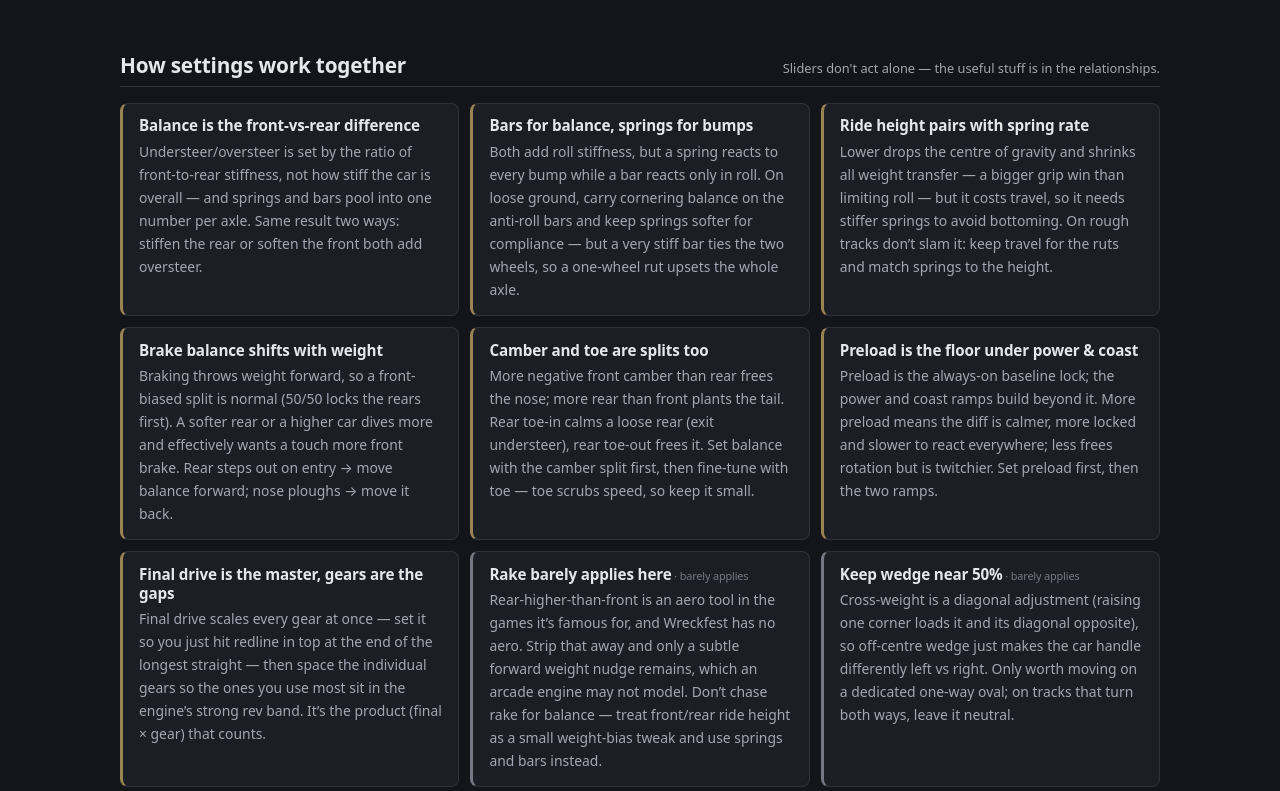
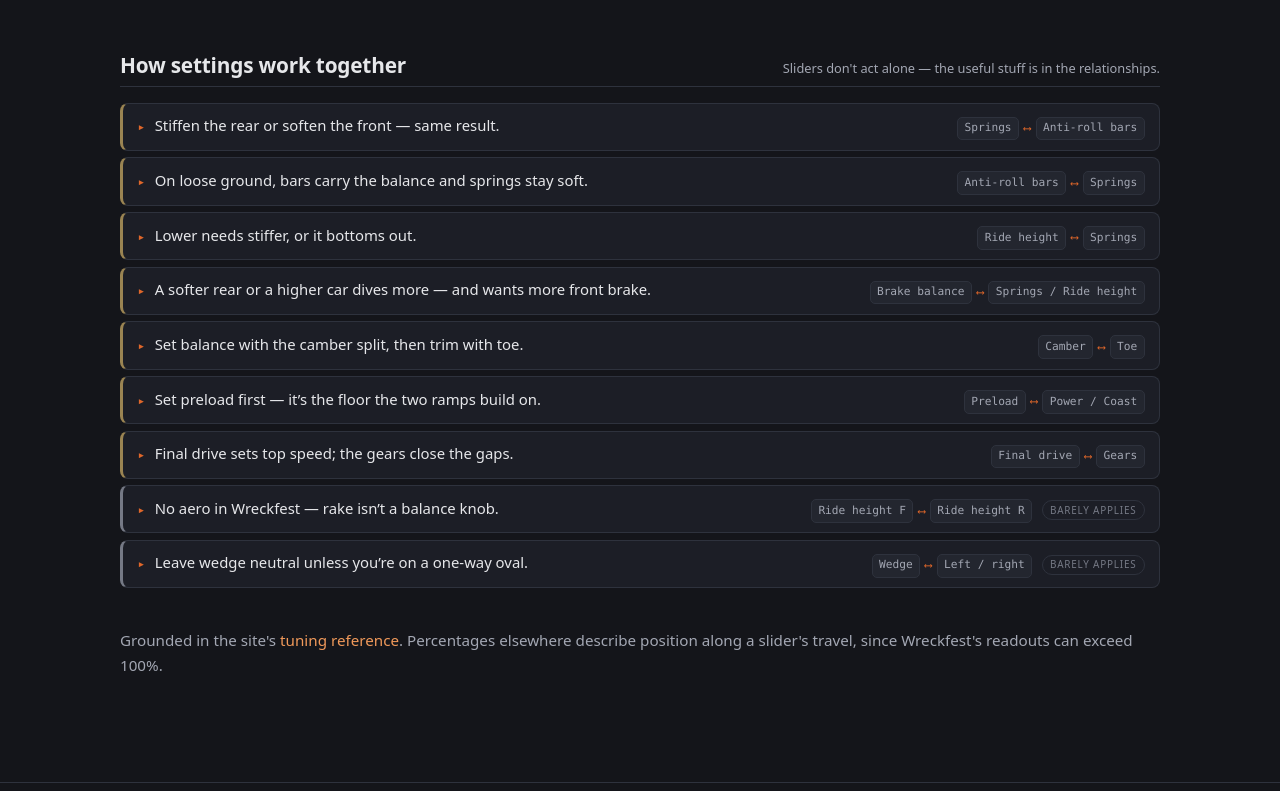
Before and after one commit to JonathanSoszka/wreckfest2-guides, an Astro site: page /tuning/cheat-sheet in a window 1280 px wide. Shown: the part 2935-3726 px from the top of the page. Built offline with nearby package versions, Linux system fonts and the light colour scheme; Astro itself is replaced by a stand-in of ours.

Commit message:
Make the interactions section rule-first instead of nine paragraphs
The section was nine equally-weighted cards averaging 47 words -- 426 words of
prose in identical boxes, with the takeaway buried mid-paragraph and nothing to
say which rule mattered most.

Each row now leads with the one-line rule plus the two settings it links
(Springs <-> Anti-roll bars), and the original paragraph of reasoning collapses
behind it. All 426 words are still there, one click away, so the density drop
costs no content -- the researched detail just stops shouting at rest.

Uses native <details>/<summary> rather than a JS toggle: keyboard-operable and
announced to screen readers for free, and it still works with JS disabled, the
same way the drivetrain toggle falls back to RWD copy. Rows ship collapsed.

Note: the embedded preview browser does not honour <details> collapse (verified
with a bare unstyled element), so this was checked structurally rather than
visually -- 9 rows, each with a summary, a body and two chips, and the word
count of the bodies unchanged at 426.

```diff
--- a/src/pages/tuning/cheat-sheet.astro
+++ b/src/pages/tuning/cheat-sheet.astro
@@ -229,28 +229,47 @@ const FIXES: Fix[] = [
 /**
  * How settings interact — cross-setting relationships, since sliders don't act
  * alone. Grounded in surface-tuning-reference.md ("How settings interact").
- * `flag` marks the honesty caveat colour: 'warn' for the rake/aero and wedge
- * cases that barely apply in an arcade game.
+ *
+ * Rule-first: the one-line `rule` and the two settings it links (`pair`) are the
+ * headline; the fuller `body` sits behind a native <details> so the section reads
+ * as nine short rules instead of 400+ words of prose. <details> keeps it working
+ * without JS and keyboard-accessible for free.
+ *
+ * `flag: 'warn'` marks the rake/aero and wedge cases that barely apply here.
  */
-interface Interaction { title: string; body: string; flag?: 'warn'; }
+interface Interaction {
+  pair: [string, string]; // the two settings the rule links
+  rule: string; // the one-line takeaway (always visible)
+  body: string; // the reasoning (revealed on open)
+  flag?: 'warn';
+}
 const INTERACTIONS: Interaction[] = [
-  { title: 'Balance is the front-vs-rear difference',
+  { pair: ['Springs', 'Anti-roll bars'],
+    rule: 'Stiffen the rear or soften the front — same result.',
     body: 'Understeer/oversteer is set by the ratio of front-to-rear stiffness, not how stiff the car is overall — and springs and bars pool into one number per axle. Same result two ways: stiffen the rear or soften the front both add oversteer.' },
-  { title: 'Bars for balance, springs for bumps',
+  { pair: ['Anti-roll bars', 'Springs'],
+    rule: 'On loose ground, bars carry the balance and springs stay soft.',
     body: 'Both add roll stiffness, but a spring reacts to every bump while a bar reacts only in roll. On loose ground, carry cornering balance on the anti-roll bars and keep springs softer for compliance — but a very stiff bar ties the two wheels, so a one-wheel rut upsets the whole axle.' },
-  { title: 'Ride height pairs with spring rate',
+  { pair: ['Ride height', 'Springs'],
+    rule: 'Lower needs stiffer, or it bottoms out.',
     body: 'Lower drops the centre of gravity and shrinks all weight transfer — a bigger grip win than limiting roll — but it costs travel, so it needs stiffer springs to avoid bottoming. On rough tracks don’t slam it: keep travel for the ruts and match springs to the height.' },
-  { title: 'Brake balance shifts with weight',
+  { pair: ['Brake balance', 'Springs / Ride height'],
+    rule: 'A softer rear or a higher car dives more — and wants more front brake.',
     body: 'Braking throws weight forward, so a front-biased split is normal (50/50 locks the rears first). A softer rear or a higher car dives more and effectively wants a touch more front brake. Rear steps out on entry → move balance forward; nose ploughs → move it back.' },
-  { title: 'Camber and toe are splits too',
+  { pair: ['Camber', 'Toe'],
+    rule: 'Set balance with the camber split, then trim with toe.',
     body: 'More negative front camber than rear frees the nose; more rear than front plants the tail. Rear toe-in calms a loose rear (exit understeer), rear toe-out frees it. Set balance with the camber split first, then fine-tune with toe — toe scrubs speed, so keep it small.' },
-  { title: 'Preload is the floor under power & coast',
+  { pair: ['Preload', 'Power / Coast'],
+    rule: 'Set preload first — it’s the floor the two ramps build on.',
     body: 'Preload is the always-on baseline lock; the power and coast ramps build beyond it. More preload means the diff is calmer, more locked and slower to react everywhere; less frees rotation but is twitchier. Set preload first, then the two ramps.' },
-  { title: 'Final drive is the master, gears are the gaps',
+  { pair: ['Final drive', 'Gears'],
+    rule: 'Final drive sets top speed; the gears close the gaps.',
     body: 'Final drive scales every gear at once — set it so you just hit redline in top at the end of the longest straight — then space the individual gears so the ones you use most sit in the engine’s strong rev band. It’s the product (final × gear) that counts.' },
-  { title: 'Rake barely applies here', flag: 'warn',
+  { pair: ['Ride height F', 'Ride height R'], flag: 'warn',
+    rule: 'No aero in Wreckfest — rake isn’t a balance knob.',
     body: 'Rear-higher-than-front is an aero tool in the games it’s famous for, and Wreckfest has no aero. Strip that away and only a subtle forward weight nudge remains, which an arcade engine may not model. Don’t chase rake for balance — treat front/rear ride height as a small weight-bias tweak and use springs and bars instead.' },
-  { title: 'Keep wedge near 50%', flag: 'warn',
+  { pair: ['Wedge', 'Left / right'], flag: 'warn',
+    rule: 'Leave wedge neutral unless you’re on a one-way oval.',
     body: 'Cross-weight is a diagonal adjustment (raising one corner loads it and its diagonal opposite), so off-centre wedge just makes the car handle differently left vs right. Only worth moving on a dedicated one-way oval; on tracks that turn both ways, leave it neutral.' },
 ];
 ---
@@ -399,12 +418,21 @@ const INTERACTIONS: Interaction[] = [
       <h2>How settings work together</h2>
       <p class="cs-legend">Sliders don't act alone — the useful stuff is in the relationships.</p>
     </div>
-    <div class="cs-inter-grid">
+    <div class="cs-inter-list">
       {INTERACTIONS.map((it) => (
-        <div class:list={['inter-card', it.flag === 'warn' && 'is-warn']}>
-          <h3>{it.title}</h3>
-          <p>{it.body}</p>
-        </div>
+        <details class:list={['inter-row', it.flag === 'warn' && 'is-warn']}>
+          <summary>
+            <span class="ir-tw" aria-hidden="true">▸</span>
+            <span class="ir-rule">{it.rule}</span>
+            <span class="ir-pair">
+              <span class="ir-chip">{it.pair[0]}</span>
+              <span class="ir-x" aria-hidden="true">⟷</span>
+              <span class="ir-chip">{it.pair[1]}</span>
+            </span>
+            {it.flag === 'warn' && <span class="ir-warn">barely applies</span>}
+          </summary>
+          <p class="ir-why">{it.body}</p>
+        </details>
       ))}
     </div>
   </section>
@@ -646,22 +674,76 @@ const INTERACTIONS: Interaction[] = [
   .cs-dt-scope[data-dt='fwd'] .fix-card.dt-only[data-dt='rwd'] { display: none; }
 
   /* ---- how settings work together ---- */
-  .cs-inter-grid { display: grid; grid-template-columns: repeat(auto-fill, minmax(280px, 1fr)); gap: 0.7rem; }
-  .inter-card {
+  /* Rule-first rows: the one-line rule + the pair of settings it links are the
+     headline; the reasoning sits behind a native <details>, so the section reads
+     as nine short rules and still works with JS disabled. */
+  .cs-inter-list { display: flex; flex-direction: column; gap: 0.4rem; }
+
+  .inter-row {
     background: var(--bg-panel);
     border: 1px solid var(--border);
     border-left: 3px solid var(--surf-gravel, #9a8452);
     border-radius: 8px;
-    padding: 0.8rem 1rem;
   }
-  .inter-card h3 { margin: 0 0 0.35rem; font-size: 0.95rem; }
-  .inter-card p { margin: 0; font-size: 0.87rem; color: var(--text-dim); }
-  /* honesty flag — rake / wedge that barely apply in an arcade game */
-  .inter-card.is-warn { border-left-color: var(--text-faint); }
-  .inter-card.is-warn h3::after {
-    content: ' · barely applies';
-    font-weight: 400;
-    font-size: 0.68rem;
+  .inter-row > summary {
+    list-style: none;
+    cursor: pointer;
+    padding: 0.6rem 0.9rem;
+    display: flex;
+    flex-wrap: wrap;
+    align-items: baseline;
+    gap: 0.4rem 0.6rem;
+  }
+  .inter-row > summary::-webkit-details-marker { display: none; }
+  .inter-row > summary:focus-visible { outline: 2px solid var(--accent); outline-offset: 2px; border-radius: 6px; }
+
+  .ir-tw {
+    color: var(--accent);
+    font-family: var(--mono);
+    font-size: 0.8rem;
+    flex: 0 0 auto;
+    transition: transform 0.15s;
+  }
+  .inter-row[open] .ir-tw { transform: rotate(90deg); }
+
+  .ir-rule { font-size: 0.93rem; color: var(--text); flex: 1 1 22ch; }
+
+  /* the pair of settings the rule links — scan these to find a relationship */
+  .ir-pair { display: inline-flex; align-items: center; gap: 0.3rem; flex-wrap: wrap; }
+  .ir-chip {
+    font-family: var(--mono);
+    font-size: 0.7rem;
+    background: var(--bg-panel-2);
+    border: 1px solid var(--border);
+    border-radius: 5px;
+    padding: 0.1rem 0.4rem;
+    color: var(--text-dim);
+    white-space: nowrap;
+  }
+  .ir-x { color: var(--accent); font-family: var(--mono); font-size: 0.72rem; }
+
+  .ir-warn {
+    font-size: 0.62rem;
+    text-transform: uppercase;
+    letter-spacing: 0.08em;
     color: var(--text-faint);
+    border: 1px solid var(--border);
+    border-radius: 999px;
+    padding: 0.05rem 0.45rem;
+    white-space: nowrap;
   }
+  .inter-row.is-warn { border-left-color: var(--text-faint); }
+
+  .ir-why {
+    margin: 0;
+    padding: 0.6rem 0.9rem 0.8rem 2rem;
+    border-top: 1px solid var(--border);
+    font-size: 0.86rem;
+    color: var(--text-dim);
+  }
+
+  @media (prefers-reduced-motion: reduce) {
+    .ir-tw { transition: none; }
+  }
+
 </style>
```
